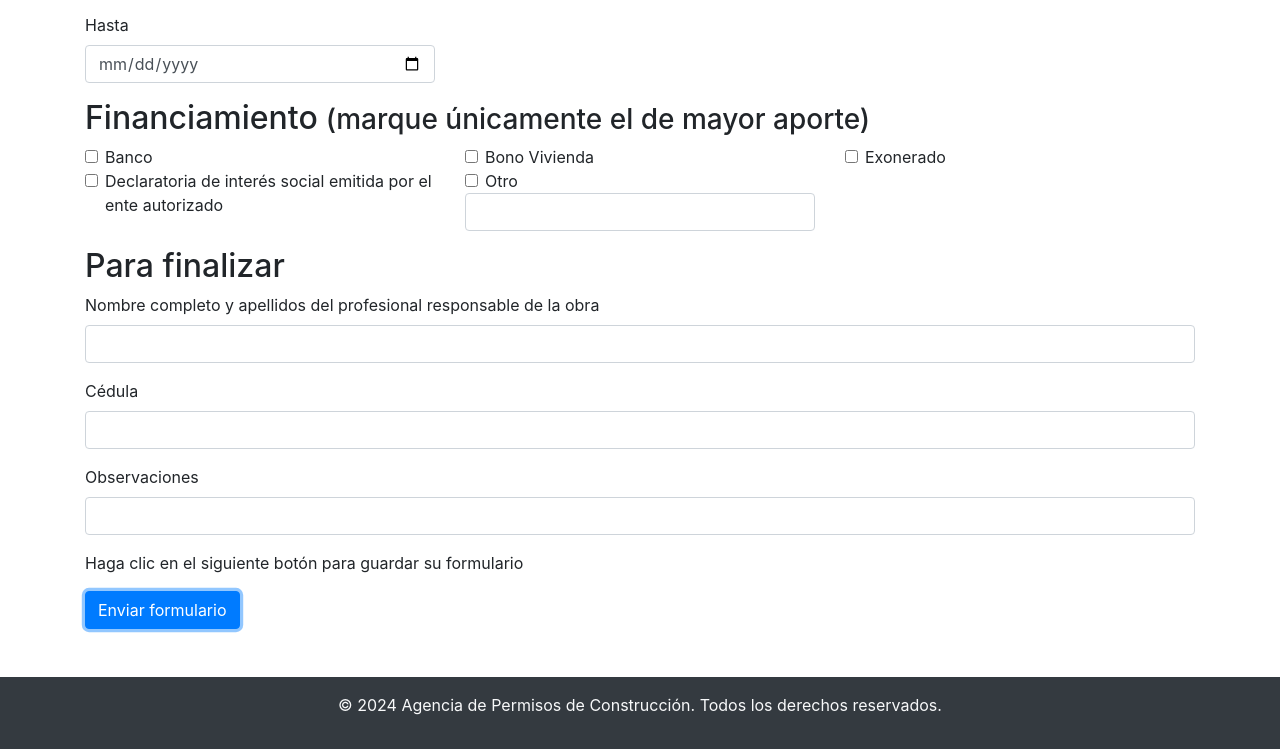
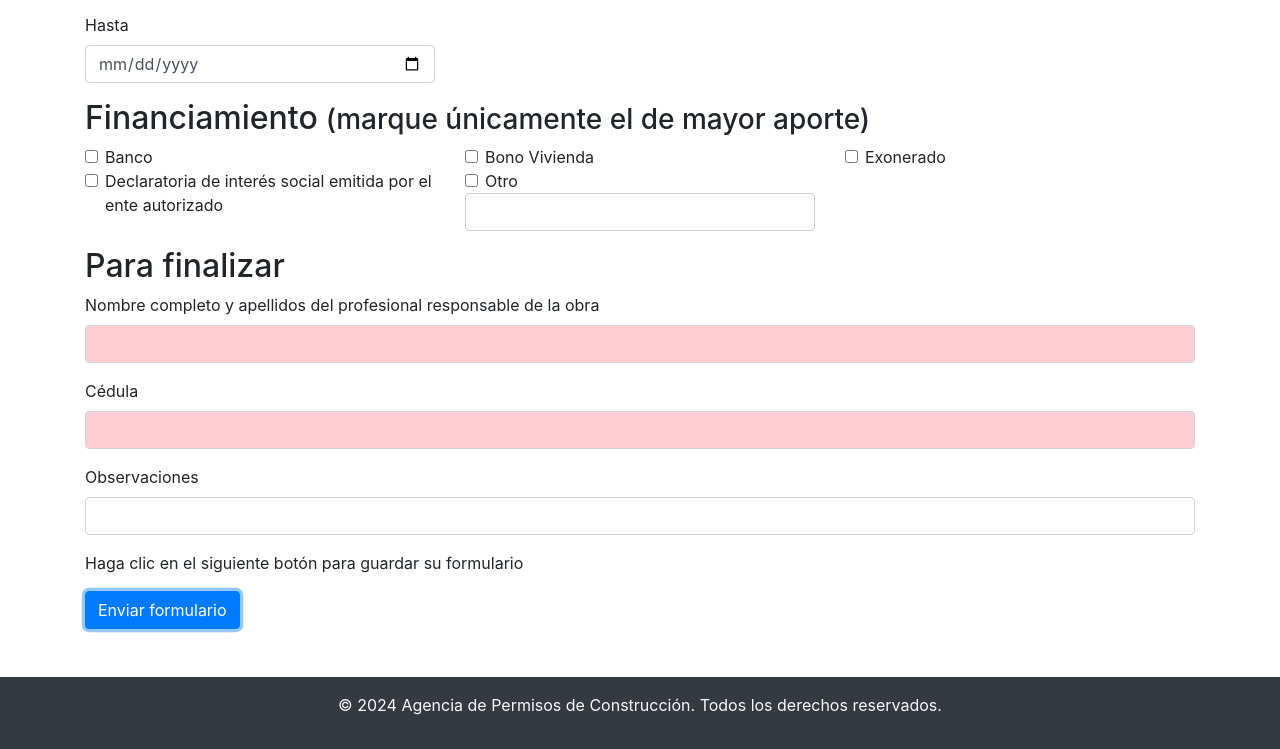
Before and after one commit to Caro20/Quiz1, a website: page formulario.html in a window 1280 px wide. Both pictures are taken after a click on the button "Enviar formulario". Shown: the part 2654-3403 px from the top of the page. Drawn offline with nearby package versions, Linux system fonts and the light colour scheme.

Commit message:
Cambios en el javaScript

```diff
--- a/formulario.html
+++ b/formulario.html
@@ -54,8 +54,8 @@
           <input type="text" class="form-control" id="distrito" />
         </div>
         <div class="form-group">
-          <label for="distrito">Barrio</label>
-          <input type="text" class="form-control" id="distrito" />
+          <label for="barrio">Barrio</label>
+          <input type="text" class="form-control" id="barrio" />
         </div>
         <div class="form-group">
           <label for="direccion-exacta">Dirección exacta</label>
@@ -559,15 +559,15 @@
         </div>
         <h2>Para finalizar</h2>
         <div class="form-group">
-          <label for="nombre"
+          <label for="nombre-pro"
             >Nombre completo y apellidos del profesional responsable de la
             obra</label
           >
-          <input type="text" class="form-control" id="nombre" />
+          <input type="text" class="form-control" id="nombre-pro" />
         </div>
         <div class="form-group">
-          <label for="cedula">Cédula</label>
-          <input type="number" class="form-control" id="cedula" />
+          <label for="cedula-pro">Cédula</label>
+          <input type="number" class="form-control" id="cedula-pro" />
         </div>
         <div class="form-group">
           <label for="observaciones">Observaciones</label>
--- a/javascript.js
+++ b/javascript.js
@@ -1,57 +1,66 @@
-document.addEventListener('DOMContentLoaded', function () {
-    const form = document.querySelector('form');
-    const enviarBtn = document.querySelector('.btn-primary');
+document.addEventListener("DOMContentLoaded", function () {
+  const form = document.querySelector("form");
+  const enviarBtn = document.querySelector(".btn-primary");
 
-    enviarBtn.addEventListener('click', function (event) {
+  enviarBtn.addEventListener("click", function (event) {
     event.preventDefault();
-
-      const nombre = document.getElementById('nombre');
-      const apellidos = document.getElementById('apellidos');
-      const cedula = document.getElementById('cedula');
-      const telefono = document.getElementById('telefono');
-      const correo = document.getElementById('correo');
-      const direccion = document.getElementById('direccion');
-      const distrito = document.getElementById('distrito');
-      const direccionExacta = document.getElementById('direccion-exacta');
-      const folioReal = document.getElementById('folio-real');
-      const area = document.getElementById('area');
-      const metrosCuadrados = document.getElementById('metros-cuadrados');
-      const pisos = document.getElementById('pisos');
-      const costo = document.getElementById('costo');
-      const valorMetros = document.getElementById('valor-metros');
+    const fechaingreso = document.getElementById("fecha-ingreso");
+    const nombre = document.getElementById("nombre");
+    const apellidos = document.getElementById("apellidos");
+    const cedula = document.getElementById("cedula");
+    const telefono = document.getElementById("telefono");
+    const correo = document.getElementById("correo");
+    const direccion = document.getElementById("direccion");
+    const distrito = document.getElementById("distrito");
+    const barrio = document.getElementById("barrio");
+    const direccionExacta = document.getElementById("direccion-exacta");
+    const otrassenias = document.getElementById("otras-senias");
+    const folioReal = document.getElementById("folio-real");
+    const area = document.getElementById("area");
+    const metrosCuadrados = document.getElementById("metros-cuadrados");
+    const pisos = document.getElementById("pisos");
+    const costo = document.getElementById("costo");
+    const valorMetros = document.getElementById("valor-metros");
+    const nombrepro = document.getElementById("nombre-pro");
+    const cedulapro = document.getElementById("cedula-pro");
 
     // Función para agregar o quitar clases de validación
     function validarCampo(campo, valido) {
       if (valido) {
-          campo.classList.remove('invalid');
-          campo.classList.add('valid');
+        campo.classList.remove("invalid");
+        campo.classList.add("valid");
       } else {
-          campo.classList.remove('valid');
-          campo.classList.add('invalid');
+        campo.classList.remove("valid");
+        campo.classList.add("invalid");
       }
     }
-
-      validarCampo(nombre, nombre.value.trim() !== '');
-      validarCampo(apellidos, apellidos.value.trim() !== '');
-      validarCampo(cedula, cedula.value.trim() !== '');
-      validarCampo(telefono, telefono.value.trim() !== '');
-      validarCampo(correo, correo.value.trim() !== '');
-      validarCampo(direccion, direccion.value.trim() !== '');
-      validarCampo(distrito, distrito.value.trim() !== '');
-      validarCampo(direccionExacta, direccionExacta.value.trim() !== '');
-      validarCampo(folioReal, folioReal.value.trim() !== '');
-      validarCampo(area, area.value.trim() !== '');
-      validarCampo(metrosCuadrados, metrosCuadrados.value.trim() !== '');
-      validarCampo(pisos, pisos.value.trim() !== '');
-      validarCampo(costo, costo.value.trim() !== '');
-      validarCampo(valorMetros, valorMetros.value.trim() !== '');
+    validarCampo(fechaingreso, fechaingreso.value.trim() !== "");
+    validarCampo(nombre, nombre.value.trim() !== "");
+    validarCampo(apellidos, apellidos.value.trim() !== "");
+    validarCampo(cedula, cedula.value.trim() !== "");
+    validarCampo(telefono, telefono.value.trim() !== "");
+    validarCampo(correo, correo.value.trim() !== "");
+    validarCampo(direccion, direccion.value.trim() !== "");
+    validarCampo(barrio, barrio.value.trim() !== "");
+    validarCampo(distrito, distrito.value.trim() !== "");
+    validarCampo(direccionExacta, direccionExacta.value.trim() !== "");
+    validarCampo(otrassenias, otrassenias.value.trim() !== "");
+    validarCampo(folioReal, folioReal.value.trim() !== "");
+    validarCampo(area, area.value.trim() !== "");
+    validarCampo(metrosCuadrados, metrosCuadrados.value.trim() !== "");
+    validarCampo(pisos, pisos.value.trim() !== "");
+    validarCampo(costo, costo.value.trim() !== "");
+    validarCampo(valorMetros, valorMetros.value.trim() !== "");
+    validarCampo(nombrepro, nombrepro.value.trim() !== "");
+    validarCampo(cedulapro, cedulapro.value.trim() !== "");
 
     // Verificar si hay algún campo inválido
-      const camposInvalidos = form.querySelectorAll('.invalid');
+    const camposInvalidos = form.querySelectorAll(".invalid");
     if (camposInvalidos.length === 0) {
       form.submit();
+      alert("Formulario enviado correctamente");
     } else {
-        alert('Por favor complete todos los campos obligatorios.');
+      alert("Por favor complete todos los campos obligatorios.");
     }
   });
 });
```
Lines whose indentation alone changed are shown as unchanged.
